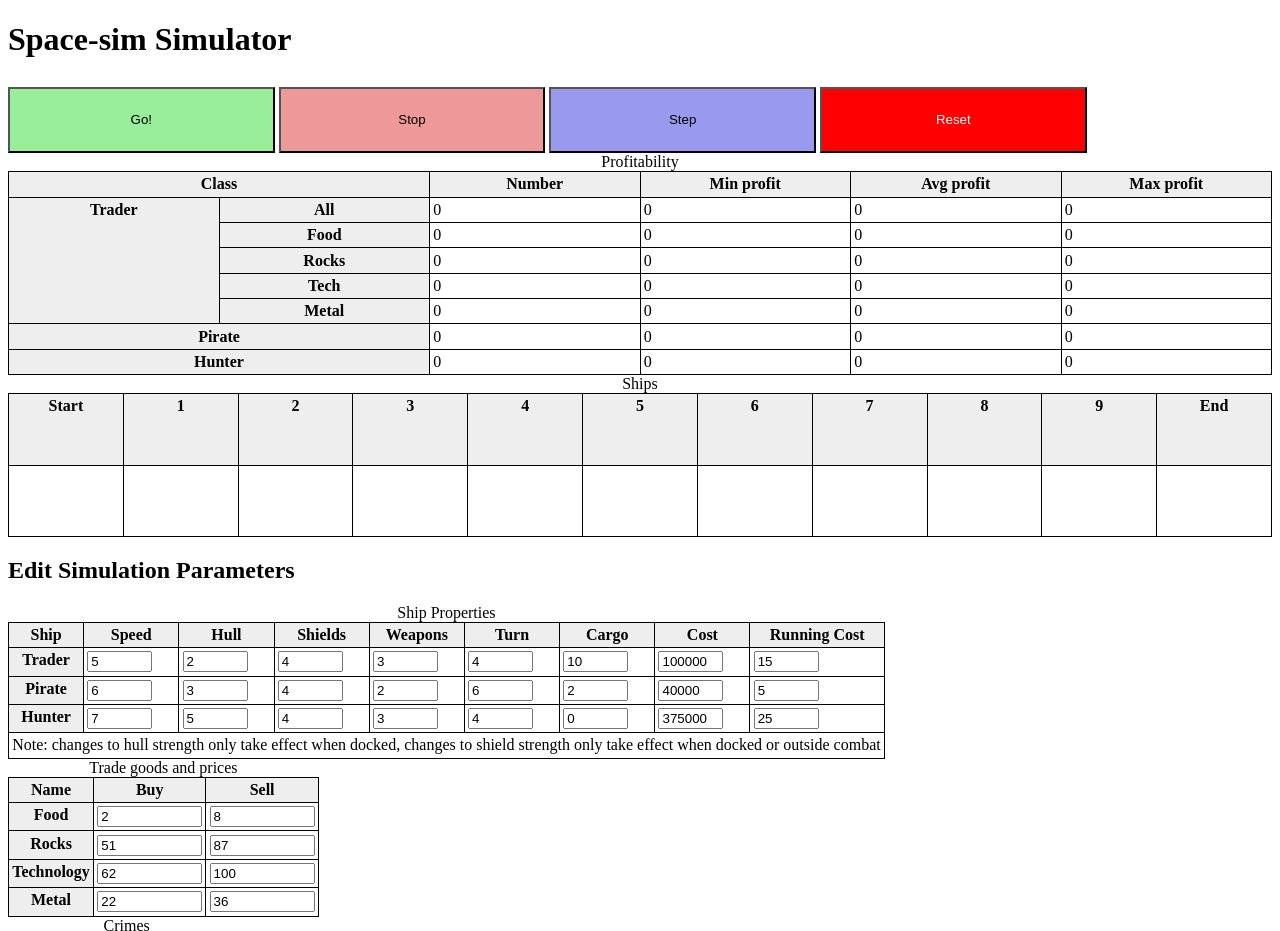
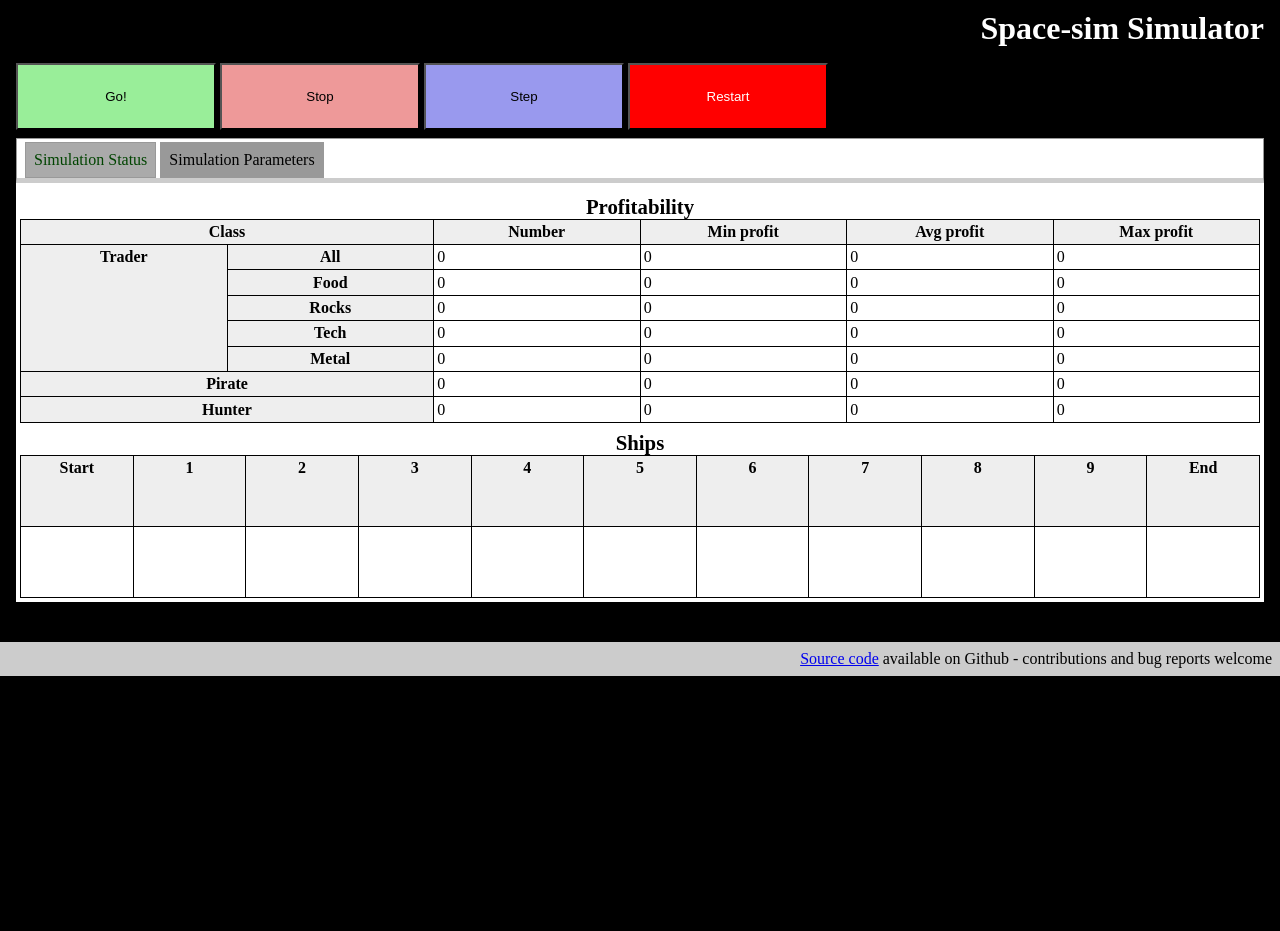
Before and after one commit to cim--/space-sim-simulator, a website: page src/index.html in a window 1280 px wide. Shown: the top 931 px of the page. After the commit the page ends 800 px from the top, so only its background shows below. Drawn offline with Linux system fonts and the light colour scheme.

Commit message:
Add basic styling, interface tabs

```diff
--- a/src/index.html
+++ b/src/index.html
@@ -5,13 +5,20 @@
 	<script src='sss.js' type='text/javascript'></script>
   </head>
   <body>
+	<div id="controls">
 	  <h1>Space-sim Simulator</h1>
 	  <button id='button_go'>Go!</button>
 	  <button id='button_stop'>Stop</button>
 	  <button id='button_step'>Step</button>
-	<button id='button_reset'>Reset</button>
+	  <button id='button_reset'>Restart</button>
+	</div>
+	<div id="panels">
+	  <ul id="panelcontroller">
+		<li id="ctrl_summary" class="selected">Simulation Status</li>
+		<li id="ctrl_parameters">Simulation Parameters</li>
+	  </ul>
 
-	<div id="summary">
+	  <div id="summary" class="panel">
 		<table>
 		  <caption>Profitability</caption>
 		  <tr>
@@ -103,7 +110,7 @@
 		</table>
 
 	  </div>
-	<div id="panels">
+
 	  <div class="panel" id="parameters">
 		<h2>Edit Simulation Parameters</h2>
 
@@ -283,6 +290,6 @@
 	  </div>
 	</div>
 
-	<p><a href='https://github.com/cim--/space-sim-simulator'>Source code</a> available on Github - patches welcome</p>
+	<p class='footer'><a href='https://github.com/cim--/space-sim-simulator'>Source code</a> available on Github - contributions and bug reports welcome</p>
   </body>
 </html>
--- a/src/sss.css
+++ b/src/sss.css
@@ -1,5 +1,40 @@
+body {
+	background: #000;
+	color: #fff;
+	margin: 0;
+	padding: 0;
+}
+
+h1 {
+	text-align: right;
+	margin: 0.3em 0;
+}
+
+h2 {
+	margin: 0;
+}
+
+#panels {
+	background: #fff;
+	color: #000;
+	margin: 0.5em 1em;
+	padding: 0;
+}
+
+#controls {
+	margin: 0 1em;
+	padding: 0;
+}
+
+
 table {
 	border-collapse: collapse;
+	margin-top: 0.5em;
+}
+
+caption {
+	font-weight: bold;
+	font-size: 1.3em;
 }
 
 th, td {
@@ -17,7 +52,7 @@ label {
 }
 
 button {
-	width: 20em;
+	width: 15em;
 	height: 5em;
 	margin-top: 0.5em;
 }
@@ -75,3 +110,43 @@ button {
 .skill11, .skill12 {
 	font-size: 1.6em;
 }
+
+/* Tabs */
+
+.panel {
+	display: none;
+	padding: 0.25em;
+}
+#summary {
+	display: block;
+}
+#panelcontroller {
+	margin: 0;
+	padding: 0 0.5em;
+	border: thin #999 solid;
+	border-bottom: thick #ccc solid;
+	width: auto;
+}
+
+#panelcontroller li {
+	list-style-type: none;
+	margin: 0.2em 0 0;
+	padding: 0.5em;
+	border: thin #999 solid;
+	background: #999;
+	color: #000;
+	display: inline-block;
+}
+
+#panelcontroller li.selected {
+	color: #040;
+	background: #aaa;
+}
+
+.footer {
+	text-align: right;
+	padding: 0.5em;
+	margin: 2.5em 0 0;
+	background: #ccc;
+	color: #000;
+}
```
Also changed, not shown: src/gui.js (added, +22 -0 lines), 1 other file. Lines whose indentation alone changed are shown as unchanged.
